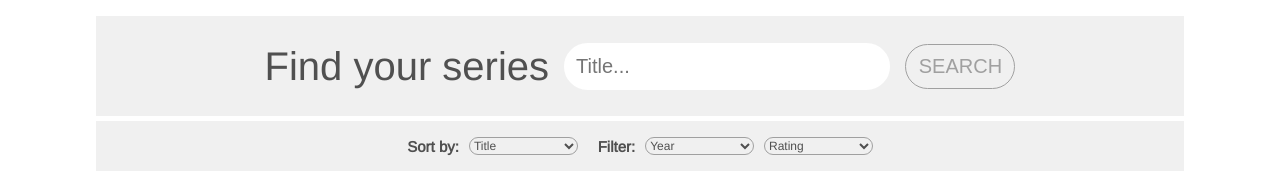
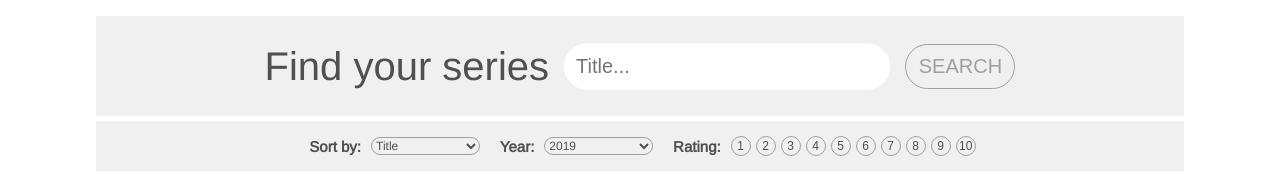
Before and after one commit to TekMal/series-finder, a plain HTML site: page index.html in a window 1280 px wide. Shown: the top 174 px of the page. Drawn offline with nearby package versions, Linux system fonts and the light colour scheme.

Commit message:
add filter by rating

```diff
--- a/index.html
+++ b/index.html
@@ -23,9 +23,8 @@
                 <option value="rating">Rating</option>
                 <option value="year">Year</option>
             </select>
-            <h3 class="filter-and-sort__filter-title">Filter:</h3>
+            <h3 class="filter-and-sort__filter-title-year">Year:</h3>
             <select class="filter-and-sort__filter-year">
-                <option>Year</option>
                 <option value="2019">2019</option>
                 <option value="2018">2018</option>
                 <option value="2017">2017</option>
@@ -127,19 +126,19 @@
                 <option value="1931">1921</option>
                 <option value="1930">1920</option>
             </select>
-            <select class="filter-and-sort__filter-rating">
-                <option>Rating</option>
-                <option>1 - 1.99 / 10</option>
-                <option>2 - 2.99 / 10</option>
-                <option>3 - 3.99 / 10</option>
-                <option>4 - 4.99 / 10</option>
-                <option>5 - 5.99 / 10</option>
-                <option>6 - 6.99 / 10</option>
-                <option>7 - 7.99 / 10</option>
-                <option>8 - 8.99 / 10</option>
-                <option>9 - 9.99 / 10</option>
-                <option>10 / 10</option>
-            </select>
+            <h3 class="filter-and-sort__filter-rating">Rating:</h3>
+            <div class="rating-buttons">
+                <button class="rating-buttons__button" id="filter-rating">1</button>
+                <button class="rating-buttons__button" id="filter-rating">2</button>
+                <button class="rating-buttons__button" id="filter-rating">3</button>
+                <button class="rating-buttons__button" id="filter-rating">4</button>
+                <button class="rating-buttons__button" id="filter-rating">5</button>
+                <button class="rating-buttons__button" id="filter-rating">6</button>
+                <button class="rating-buttons__button" id="filter-rating">7</button>
+                <button class="rating-buttons__button" id="filter-rating">8</button>
+                <button class="rating-buttons__button" id="filter-rating">9</button>
+                <button class="rating-buttons__button" id="filter-rating">10</button>
+            </div>
         </div>
     </nav>
     <main class="main-section" id="series-container">
--- a/scripts/script.js
+++ b/scripts/script.js
@@ -1,13 +1,40 @@
 const searchButton = document.getElementById('find')
 const inputSearch = document.getElementById('series-search')
 const mainSection = document.getElementById("series-container")
+const ratingButtons = document.querySelectorAll("[id=filter-rating]")
 const plotLength = 100
+let allResults = []
 //const controller = new AbortController()
 //const signal = controller.signal
 searchButton.addEventListener('click', searchSeries)
 addKeypressSearch(inputSearch)
 
+ratingButtons.forEach(item => {
+    console.log(item.innerHTML)
+    item.addEventListener('click', function (){
+        filterRating(item.innerHTML, allResults)
+    })
+})
+
+function filterRating(rating, data){
+    const filteredData = data.filter(item => {
+        if(item.Ratings.length !== 0){
+            return item.Ratings[0].Value.slice(0, 1) == rating
+        }
+    })
+    clearBox('series-container')
+    if(filteredData.length > 0){
+        filteredData.forEach(item => {
+            mainSection.appendChild(createSingleSeriesItem(item))
+        })
+    }
+    else{
+        noResults('No series found with this rating')
+    }
+}
+
 function searchSeries(){
+    allResults = []
     clearBox('series-container')
     const inputSearchValue = inputSearch.value.toString()
     fetch(`http://www.omdbapi.com/?type=series&s=${inputSearchValue}&r=json&apikey=40e9cece`)
@@ -43,7 +70,7 @@ function getAllData(data){
         getSingleSeriesById(item.imdbID)
       })
 }
-//const allResults = []
+
 function getSingleSeriesById(id){
     fetch(`http://www.omdbapi.com/?type=series&i=${id}&plot=short&r=json&apikey=40e9cece`)
     .then(
@@ -54,7 +81,7 @@ function getSingleSeriesById(id){
       response.json().then(function(data) {
           if(data['Response'] === 'True'){
             mainSection.appendChild(createSingleSeriesItem(data))
-            //allResults.push(data)
+            allResults.push(data)
           }
           else{
             console.log("no result response : false")
@@ -128,7 +155,8 @@ function createRuntime(item){
 function createRating(item){
     const rating = createElementWithClassname('p', 'description__rating')
     if(item.Ratings.length !== 0){
-        rating.innerHTML = item.Ratings[0].Value}
+        rating.innerHTML = item.Ratings[0].Value
+    }
     else{
         rating.innerHTML = "unknown"
     }
@@ -143,17 +171,14 @@ function createPlot(item){
     }
     return plot
 }
-
 function clearBox(elementID){
     document.getElementById(elementID).innerHTML = ""
 }
-
 function createElementWithClassname(elementTag, elementClassName){
     const element = document.createElement(elementTag)
     element.className = elementClassName
     return element
 }
-
 function noResults(content){
     const box = document.getElementById("series-container")
     const info = createElementWithClassname('h2', 'info-no-results')
@@ -165,5 +190,5 @@ function addKeypressSearch(element){
         if (e.keyCode == 13) {
             searchSeries()
         }
-    });
+    })
 }
--- a/style/main.css
+++ b/style/main.css
@@ -110,13 +110,13 @@ textarea:focus, input:focus, button:focus, .filter-and-sort__sort:focus, .filter
     background-color:#F0F0F0;
     margin: 0 0 5px 0
 }
-.filter-and-sort__sort-title, .filter-and-sort__filter-title{
+.filter-and-sort__sort-title, .filter-and-sort__filter-title-year, .filter-and-sort__filter-rating{
     font-size: 15px;;
     margin-right: 10px;
     margin-left: 10px;
     color: 	#505050;
 }
-.filter-and-sort__sort, .filter-and-sort__filter-year, .filter-and-sort__filter-rating{
+.filter-and-sort__sort, .filter-and-sort__filter-year{
     width: 10%;
     font-size: 12px;
     color: #505050;
@@ -129,6 +129,27 @@ textarea:focus, input:focus, button:focus, .filter-and-sort__sort:focus, .filter
 }
 .filter-and-sort__sort:hover, .filter-and-sort__filter-year:hover, .filter-and-sort__filter-rating:hover{
     cursor: pointer;
+}
+.rating-buttons{
+    display:flex;
+    flex-direction: row;
+    flex-wrap: nowrap;
+    align-content: center;
+}
+.rating-buttons__button{
+    margin-right: 5px;
+    background: none;
+    font-size: 12px;
+    padding: 2px;
+    border: 1px solid 	#A0A0A0;
+    color: #505050;
+    border-radius: 50%;
+    width: 20px;
+}
+.rating-buttons__button:hover{
+    cursor: pointer;
+    color: black;
+    font-weight: 600;
 }
 .main-section{
     display: flex;
```
